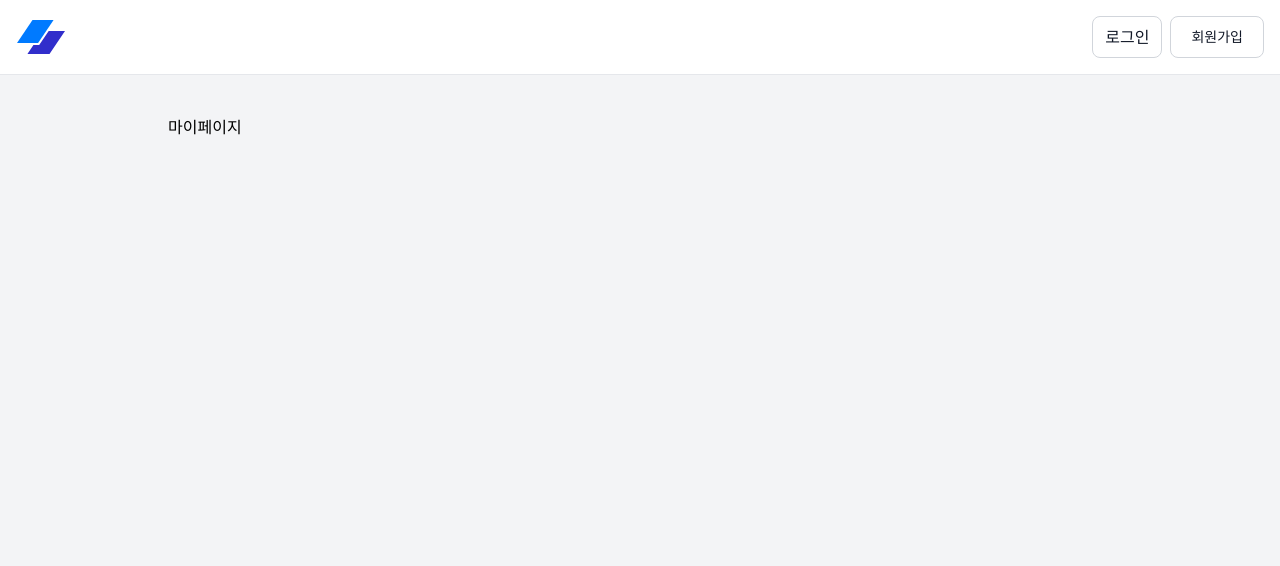
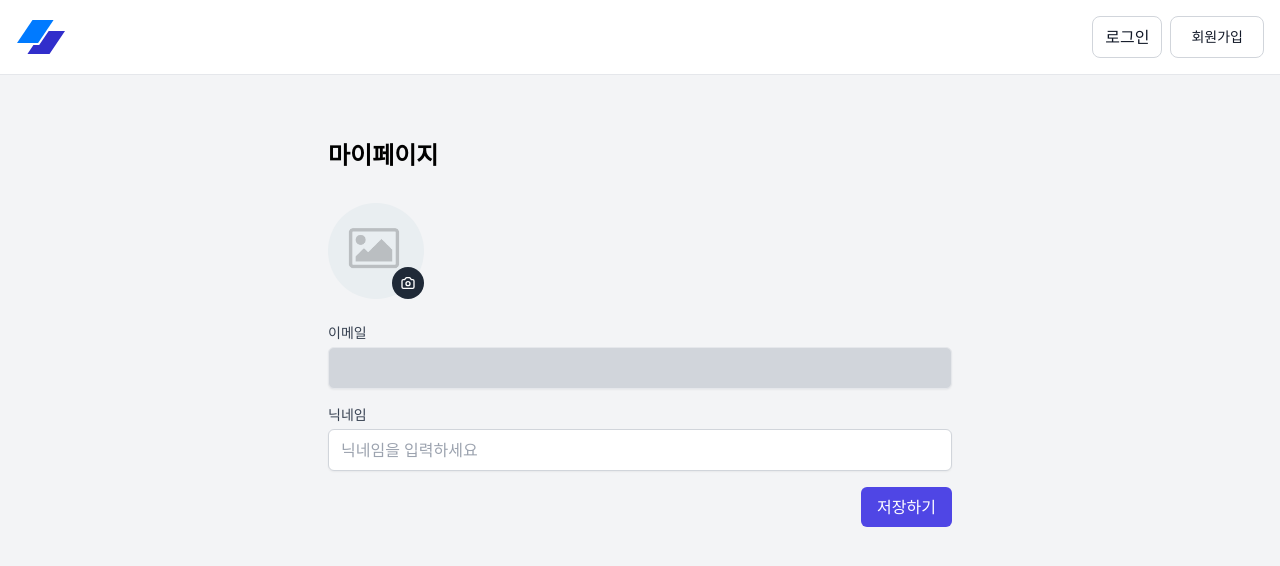
Before and after one commit to savewise123/web-final-project, a React (Vite) app: page /mypage in a window 1280 px wide. Shown: the top 566 px of the page. Built offline with nearby package versions, Linux system fonts and the light colour scheme; no server answers.

Commit message:
feb 4 work

```diff
--- a/src/api/commentApi.ts
+++ b/src/api/commentApi.ts
@@ -42,11 +42,3 @@ export const addComment = async ({
   });
   if (error) throw new Error(`댓글 추가 실패: ${error.message}`);
 };
-
-export const deleteComment = async (commentId: string) => {
-  const { error } = await supabase
-    .from("comments")
-    .delete()
-    .eq("id", commentId);
-  if (error) throw new Error("댓글 조회 실패");
-};
--- a/src/components/Comment.tsx
+++ b/src/components/Comment.tsx
@@ -37,7 +37,9 @@ export default function Comment({ comment }: { comment: CommentProps }) {
   const queryClient = useQueryClient();
 
   const deleteMutation = useMutation({
-    mutationFn: () => deleteComment(comment.id),
+    mutationFn: async () => {
+      await supabase.from("comments").delete().eq("id", comment.id);
+    },
     onSuccess: () => {
       queryClient.invalidateQueries({
         queryKey: ["feeds", comment.feed_id, "comments"],
@@ -65,9 +67,10 @@ export default function Comment({ comment }: { comment: CommentProps }) {
 
   const handleDelete = () => {
     deleteMutation.mutate();
+    return;
   };
 
-  const handleEditSubmit = async () => {
+  const handleEditSubmit = () => {
     editMutation.mutate();
   };
 
@@ -93,7 +96,11 @@ export default function Comment({ comment }: { comment: CommentProps }) {
           </div>
 
           {isEditing ? (
-            <textarea className="text-gray-500 border border-gray-600 rounded-md p-2 resize-none" />
+            <textarea
+              value={editContent}
+              onChange={(e) => setEditContent(e.target.value)}
+              className="text-gray-500 border border-gray-600 rounded-md p-2 resize-none"
+            />
           ) : (
             <div className="text-gray-500">{comment.content}</div>
           )}
--- a/src/components/Feed.tsx
+++ b/src/components/Feed.tsx
@@ -4,6 +4,7 @@ import { FaAngleUp, FaCommentDots } from "react-icons/fa6";
 import { Link } from "react-router-dom";
 import { getCommentsCount } from "../api/commentApi";
 import { getUpvotesCount } from "../api/upvoteApi";
+import supabase from "../utils/supabase";
 
 interface FeedProps {
   id: string;
@@ -18,6 +19,7 @@ function Feed({ feed }: { feed: FeedProps }) {
     queryKey: ["comments", feed.id, "counts"],
     queryFn: () => getCommentsCount(feed.id),
   });
+
   console.log("feedcheck", feed);
 
   const { data: upvotesCount, isLoading: isUpvotesLoading } = useQuery({
--- a/src/pages/Detail.tsx
+++ b/src/pages/Detail.tsx
@@ -1,17 +1,19 @@
 import { FaAngleUp, FaCommentDots } from "react-icons/fa6";
-import { Link, useParams } from "react-router-dom";
+import { Link, useNavigate, useParams } from "react-router-dom";
 import Comment from "../components/Comment";
 import CommentForm from "../components/CommentForm";
 import { useMutation, useQuery, useQueryClient } from "@tanstack/react-query";
-import { getFeedById } from "../api/feedApi";
+import { deleteFeed, getFeedById } from "../api/feedApi";
 import { getUpvotesByFeedId, toggleUpvote } from "../api/upvoteApi";
 import { getCommentsByFeedId } from "../api/commentApi";
 import useAuthStore from "../stores/useAuthStore";
+import supabase from "../utils/supabase";
 
 export default function Detail() {
   // 1. 주소에 있는 id를 가져와야 한다.
   const { id } = useParams();
   const { user } = useAuthStore();
+  const navigate = useNavigate();
 
   // 2. id를 이용하여 API를 요청한다.
   const { data, isLoading, error } = useQuery({
@@ -85,6 +87,22 @@ export default function Detail() {
     },
   });
 
+  const deleteMutation = useMutation({
+    mutationFn: async () => {
+      await supabase.from("feeds").delete().eq("id", id);
+    },
+    onSuccess: () => {
+      navigate("/");
+    },
+  });
+
+  const handleDelete = () => {
+    if (!window.confirm("정말로 삭제하시겠습니까")) {
+      return;
+    }
+    deleteMutation.mutate();
+  };
+
   if (isLoading) return <div>로딩 중 ...</div>;
   if (error) return <div>에러 발생: {error.message}</div>;
 
@@ -106,7 +124,10 @@ export default function Detail() {
             >
               수정
             </Link>
-            <button className="bg-red-500 text-white rounded-md px-4 py-2">
+            <button
+              onClick={handleDelete}
+              className="bg-red-500 text-white rounded-md px-4 py-2"
+            >
               삭제
             </button>
           </div>
--- a/src/pages/Mypage.tsx
+++ b/src/pages/Mypage.tsx
@@ -1,3 +1,119 @@
-export default function Mypage() {
-  return <>마이페이지</>;
+import { useState } from "react";
+import useAuthStore from "../stores/useAuthStore";
+
+export default function MyPage() {
+  const { user } = useAuthStore();
+  const [previewImage, setPreviewImage] = useState<string | null>(null);
+
+  const handleFileChange = (e: React.ChangeEvent<HTMLInputElement>) => {
+    const file = e.target.files?.[0];
+
+    if (file) {
+      const reader = new FileReader();
+      reader.onload = (e) => {
+        setPreviewImage(e.target?.result as string);
+      };
+      reader.readAsDataURL(file);
+    }
+  };
+
+  return (
+    <div className="max-w-2xl mx-auto p-6">
+      <h1 className="text-2xl font-bold mb-8">마이페이지</h1>
+
+      <div className="space-y-6">
+        {/* 프로필 이미지 섹션 */}
+        <div className="flex items-center space-x-4">
+          <div className="relative">
+            <img
+              src={previewImage || "/default-profile.jpg"}
+              alt="프로필 이미지"
+              className="w-24 h-24 rounded-full object-cover"
+            />
+            <input
+              type="file"
+              id="profileImage"
+              accept="image/*"
+              className="hidden"
+              onChange={handleFileChange}
+            />
+            <label
+              htmlFor="profileImage"
+              className="absolute bottom-0 right-0 bg-gray-800 text-white p-2 rounded-full hover:bg-gray-700 cursor-pointer"
+            >
+              <svg
+                xmlns="http://www.w3.org/2000/svg"
+                className="h-4 w-4"
+                fill="none"
+                viewBox="0 0 24 24"
+                stroke="currentColor"
+              >
+                <path
+                  strokeLinecap="round"
+                  strokeLinejoin="round"
+                  strokeWidth={2}
+                  d="M3 9a2 2 0 012-2h.93a2 2 0 001.664-.89l.812-1.22A2 2 0 0110.07 4h3.86a2 2 0 011.664.89l.812 1.22A2 2 0 0018.07 7H19a2 2 0 012 2v9a2 2 0 01-2 2H5a2 2 0 01-2-2V9z"
+                />
+
+                <path
+                  strokeLinecap="round"
+                  strokeLinejoin="round"
+                  strokeWidth={2}
+                  d="M15 13a3 3 0 11-6 0 3 3 0 016 0z"
+                />
+              </svg>
+            </label>
+          </div>
+        </div>
+
+        {/* 사용자 정보 폼 */}
+        <form className="space-y-4">
+          <div>
+            <label
+              htmlFor="email"
+              className="block text-sm font-medium text-gray-700"
+            >
+              이메일
+            </label>
+            <input
+              type="email"
+              id="email"
+              value={user?.email}
+              disabled
+              className="mt-1 block w-full px-3 py-2 border rounded-md shadow-sm bg-gray-300 text-gray-500 cursor-not-allowed"
+            />
+          </div>
+
+          <div>
+            <label
+              htmlFor="nickname"
+              className="block text-sm font-medium text-gray-700"
+            >
+              닉네임
+            </label>
+            <input
+              type="text"
+              id="nickname"
+              value={user?.nickname}
+              // onChange={handleChange}
+              placeholder="닉네임을 입력하세요"
+              className="mt-1 block w-full px-3 py-2 border border-gray-300 rounded-md shadow-sm focus:ring-indigo-500 focus:border-indigo-500"
+            />
+          </div>
+
+          <div className="flex justify-end">
+            <button
+              type="submit"
+              // disabled={isUploading}
+              className={`px-4 py-2 bg-indigo-600 text-white rounded-md hover:bg-indigo-700 focus:outline-none focus:ring-2 focus:ring-offset-2 focus:ring-indigo-500
+								`}
+            >
+              {/* {isUploading ? "업로드 중..." : "저장하기"} */}
+              저장하기
+            </button>
+          </div>
+        </form>
+      </div>
+    </div>
+  );
 }
--- a/src/pages/Signup.tsx
+++ b/src/pages/Signup.tsx
@@ -94,7 +94,7 @@ export default function Signup() {
       <h1 className="text-2xl font-bold">회원가입</h1>
       <form className="flex flex-col gap-4 w-80" onSubmit={onSubmit}>
         <div className="flex flex-col gap-2">
-          <label htmlFor="email" className="text-sm">
+          <label htmlFor="email" className="text-lg">
             이메일
           </label>
           <input
--- a/src/pages/UpdatePage.tsx
+++ b/src/pages/UpdatePage.tsx
@@ -3,6 +3,7 @@ import FeedForm from "../components/FeedForm";
 import { useEffect, useState } from "react";
 import { useMutation, useQuery } from "@tanstack/react-query";
 import { getFeedById } from "../api/feedApi";
+import supabase from "../utils/supabase";
 
 export default function UpdatePage() {
   const { id } = useParams();
```
Also changed, not shown: public/default-profile.jpg (added), src/pages/Login.tsx (line endings or trailing spaces).
